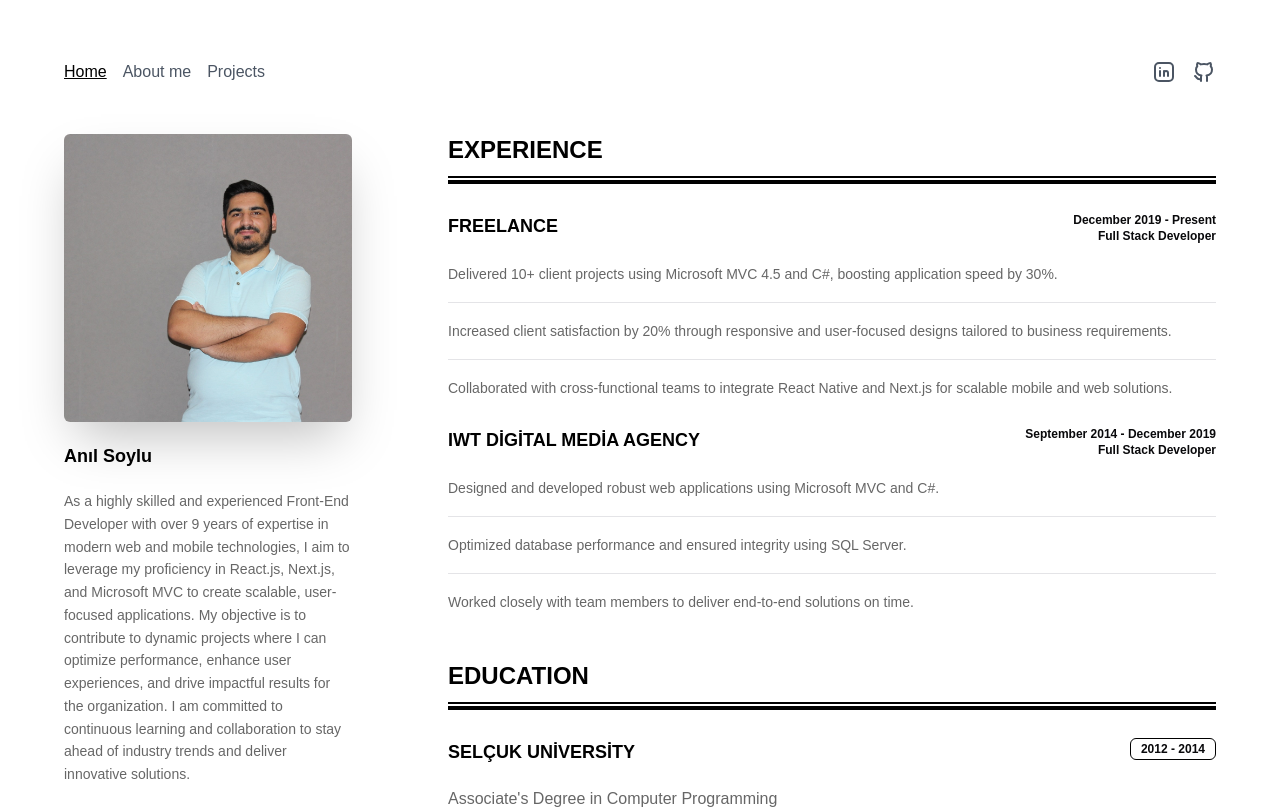
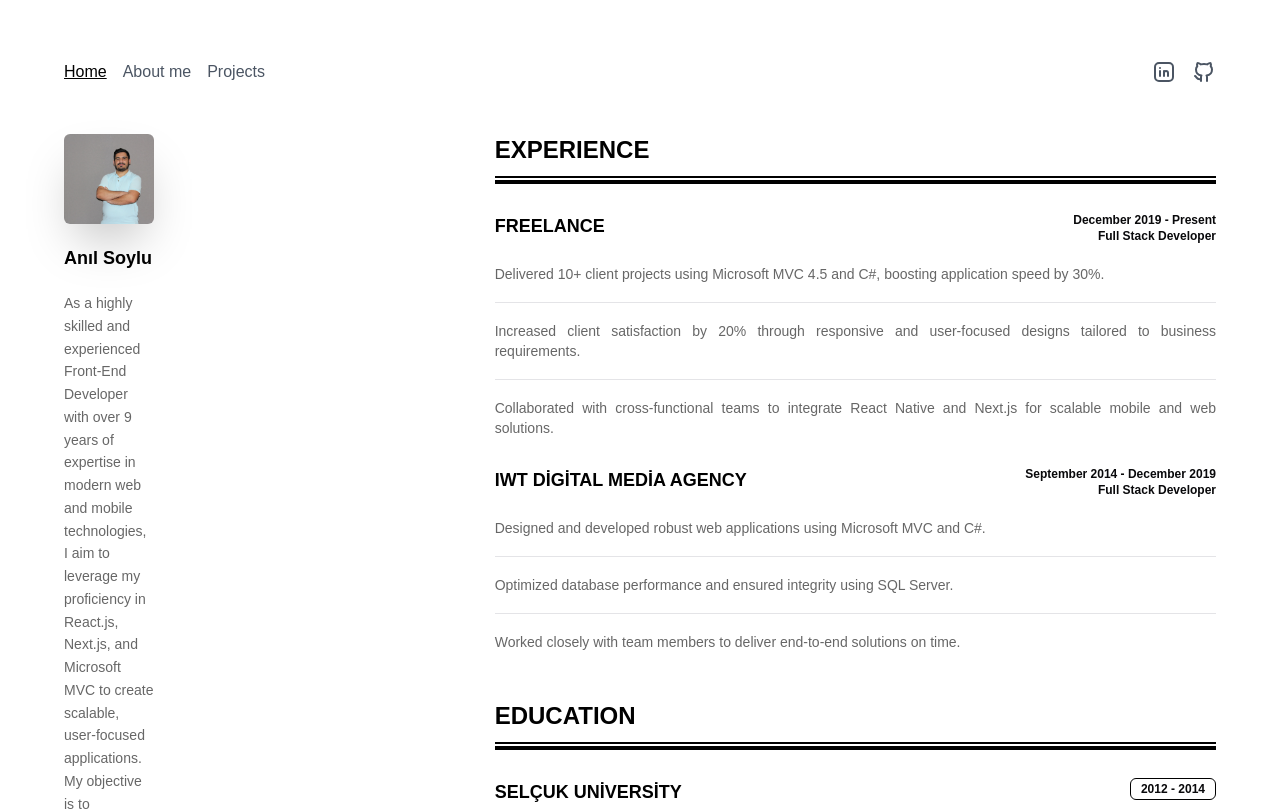
Before and after one commit to anilsoylu/anilsoylu.dev, a Next.js app: page / in a window 1280 px wide. Shown: the top 811 px of the page. Built offline with nearby package versions, Linux system fonts and the light colour scheme.

Commit message:
updated: fixed responsive design

```diff
--- a/app/layout.tsx
+++ b/app/layout.tsx
@@ -10,7 +10,9 @@ const Header = dynamic(() => import("@/components/shared/header"), {
 })
 
 const LeftSide = dynamic(() => import("@/components/shared/home/left-side"), {
-  loading: () => <div className="w-4/12 h-screen bg-gray-50" />,
+  loading: () => (
+    <div className="w-full md:w-4/12 min-h-[200px] md:min-h-screen bg-gray-50" />
+  ),
 })
 
 const beVietnamPro = Be_Vietnam_Pro({
@@ -40,9 +42,11 @@ export default function RootLayout({
         <Suspense fallback={<div>Loading...</div>}>
           <div className="container px-5 md:px-0 mx-auto max-w-6xl">
             <Header />
-            <main className="flex flex-col md:flex-row items-start gap-x-[70px] flex-none flex-nowrap justify-between w-full">
-              <LeftSide />
-              <div className="flex-initial w-full md:w-8/12">
+            <main className="flex flex-col md:flex-row items-start gap-y-8 md:gap-x-[70px] flex-none flex-nowrap justify-between w-full relative">
+              <div className="w-full md:w-4/12 md:sticky md:top-4">
+                <LeftSide />
+              </div>
+              <div className="flex-initial w-full md:w-8/12 bg-white md:bg-transparent z-10 relative">
                 <Suspense fallback={<div>Loading content...</div>}>
                   {children}
                 </Suspense>
```
